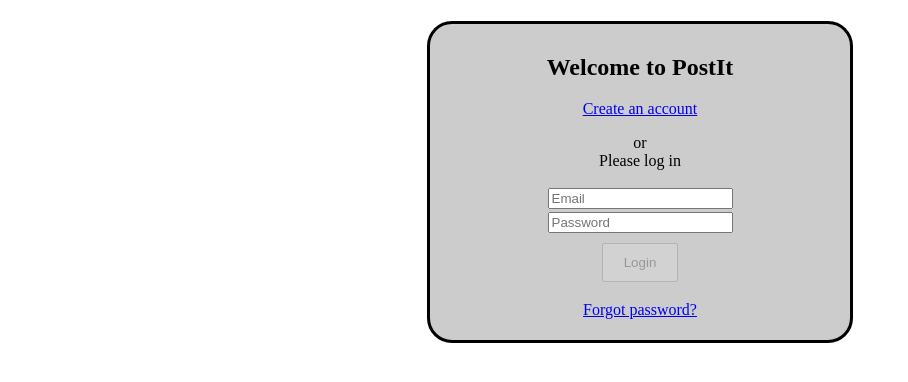
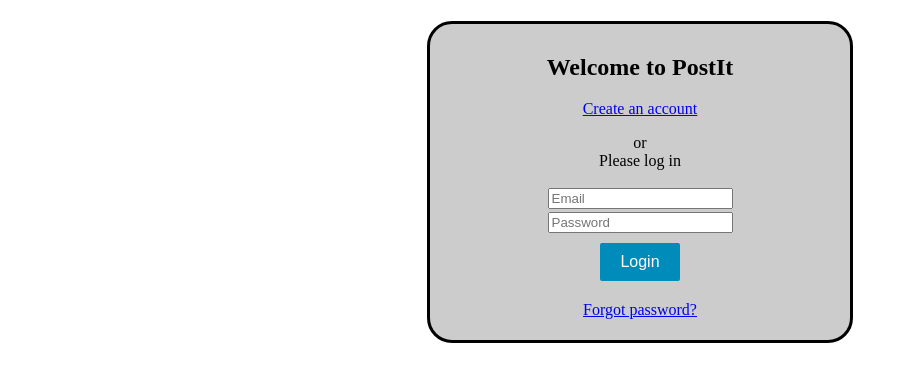
Before and after one commit to hellrand/WAD-homework, a plain HTML site: page login.html in a window 1280 px wide. Shown: the part 80-462 px from the top of the page, without its empty margins (0-908 px from the left). Drawn offline with Linux system fonts and the light colour scheme.

Commit message:
Making login button look a bit nicer

```diff
--- a/res/css/style.css
+++ b/res/css/style.css
@@ -5,8 +5,6 @@ LOGIN PAGE STYLING
 
 ----------------------------------------
 */
-
-
 
 /* Styling for the rectangle in which the login form will be present */
 .login-section {
@@ -40,6 +38,13 @@ LOGIN PAGE STYLING
 /* Making the login button more prominent on the page */
 #login-button {
     padding: 10px 20px;
+    background-color: #008CBA;
+    border: none;
+    color: white;
+    text-align: center;
+    text-decoration: none;
+    font-size: 16px;
+    border-radius: 2px;
 }
 
 /* Makes the login button larger when hovering over it */
```
